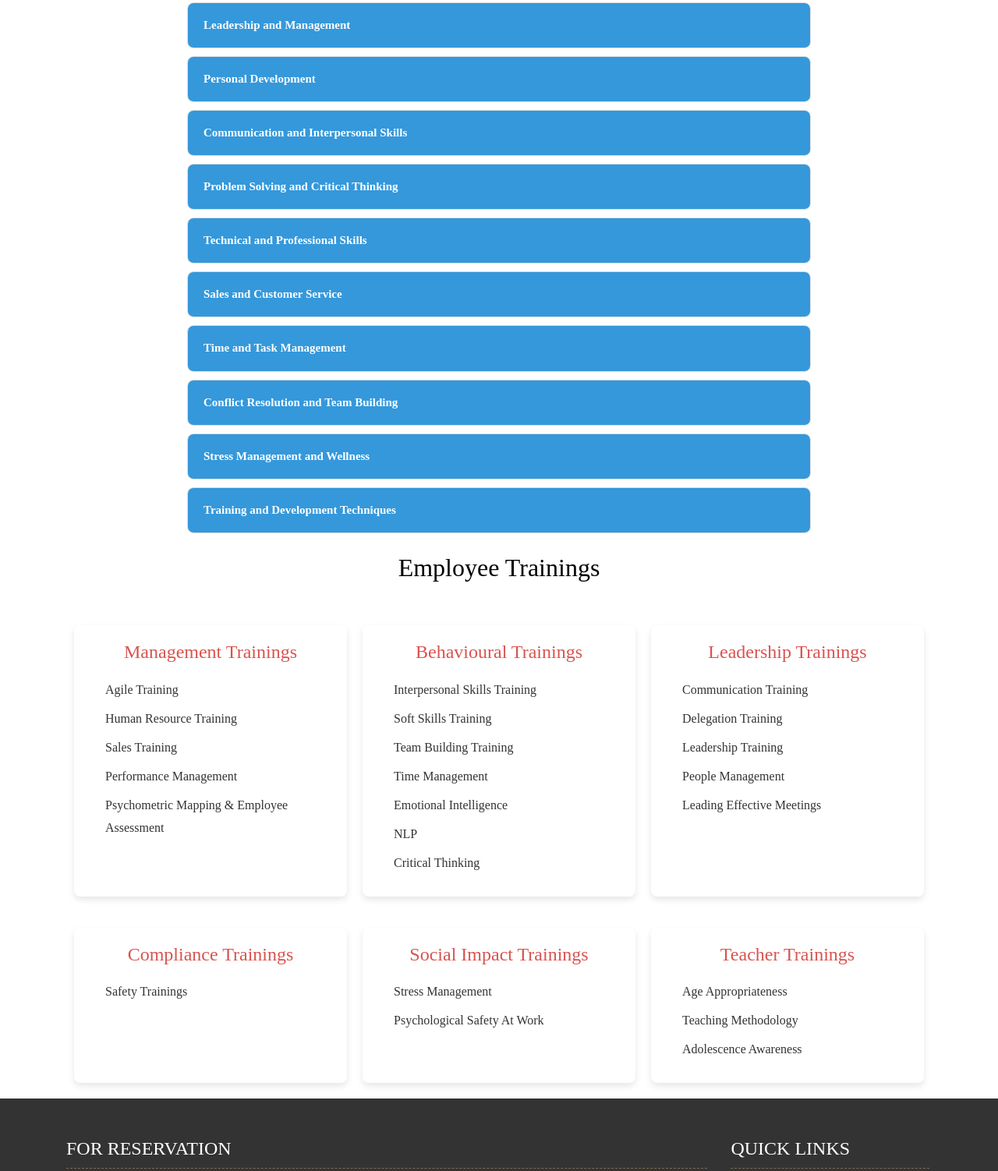
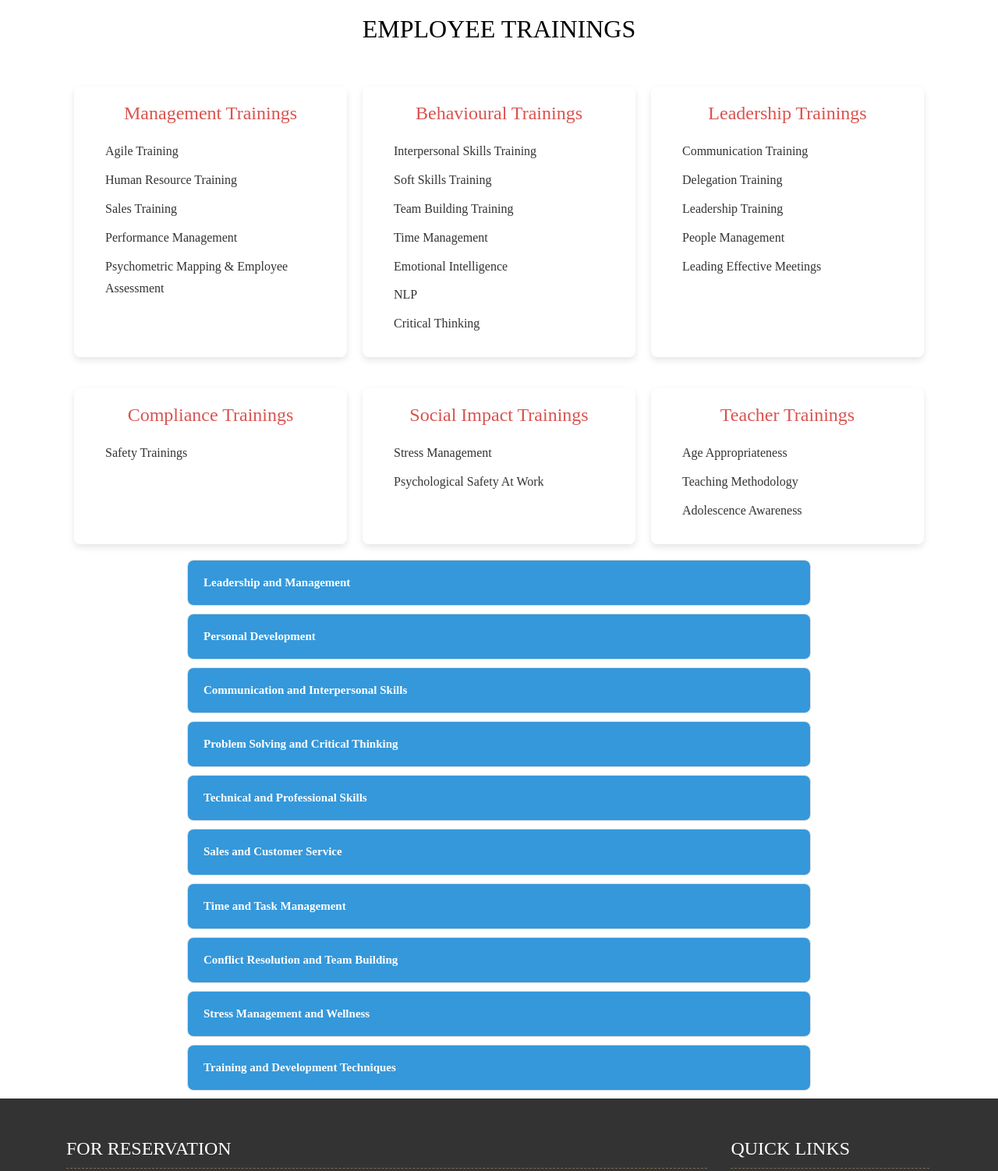
Before and after one commit to SWATHIKAVITHA/lorsan, a plain HTML site: page corporatetraining.html in a window 1280 px wide. Shown: the part 528-2030 px from the top of the page at 78% size. Drawn offline with Linux system fonts and the light colour scheme; a web font is replaced by a local one.

Commit message:
first commit

```diff
--- a/corporatetraining.html
+++ b/corporatetraining.html
@@ -124,7 +124,7 @@
       }
 
       ul {
-          list-style-type: disc;
+        list-style-type: disc !important;
           text-align: left;
           margin: 10px 0 0 20px;
           font-size: 1rem;
@@ -148,7 +148,7 @@
       .training-category:hover {
           transform: scale(1.05); /* Slightly enlarge the div on hover */
           box-shadow: 0 8px 16px rgba(0, 0, 0, 0.2); /* Add a stronger shadow effect on hover */
-          background-color: #f2f2f2; /* Change the background color when hovered */
+          background-color: #3498db; /* Change the background color when hovered */
       }
 
       /* Responsive Media Queries */
@@ -317,8 +317,71 @@
 	</div>
 
 <!-- new topic starts  -->
+ <section class="employee-trainings">
+    <div class="header">
+        <h1>EMPLOYEE TRAININGS</h1>
+    </div>
+    <div class="trainings-container">
+        <div class="training-category">
+            <h2 class="management">Management Trainings</h2>
+            <ul class="bulletin">
+                <li>Agile Training</li>
+                <li>Human Resource Training</li>
+                <li>Sales Training</li>
+                <li>Performance Management</li>
+                <li>Psychometric Mapping & Employee Assessment</li>
+            </ul>
+        </div>
+        <div class="training-category">
+            <h2 class="behavioural">Behavioural Trainings</h2>
+            <ul>
+                <li>Interpersonal Skills Training</li>
+                <li>Soft Skills Training</li>
+                <li>Team Building Training</li>
+                <li>Time Management</li>
+                <li>Emotional Intelligence</li>
+                <li>NLP</li>
+                <li>Critical Thinking</li>
+            </ul>
+        </div>
+        <div class="training-category">
+            <h2 class="leadership">Leadership Trainings</h2>
+            <ul>
+                <li>Communication Training</li>
+                <li>Delegation Training</li>
+                <li>Leadership Training</li>
+                <li>People Management</li>
+                <li>Leading Effective Meetings</li>
+            </ul>
+        </div>
+    </div>
+</section>
+<section class="employee-trainings">
 
-
+    <div class="trainings-container">
+        <div class="training-category">
+            <h2 class="compliance">Compliance Trainings</h2>
+            <ul>
+                <li>Safety Trainings</li>
+            </ul>
+        </div>
+        <div class="training-category">
+            <h2 class="social-impact">Social Impact Trainings</h2>
+            <ul>
+                <li>Stress Management</li>
+                <li>Psychological Safety At Work</li>
+            </ul>
+        </div>
+        <div class="training-category">
+            <h2 class="teacher">Teacher Trainings</h2>
+            <ul>
+                <li>Age Appropriateness</li>
+                <li>Teaching Methodology</li>
+                <li>Adolescence Awareness</li>
+            </ul>
+        </div>
+    </div>
+</section>
     <!-- corporate training list -->
   <!-- <h1>Leadership & Personal Development</h1> -->
   <div class="accordion">
@@ -443,73 +506,10 @@
         });
     });
 </script>
-<section class="employee-trainings">
-    <div class="header">
-        <h1>Employee Trainings</h1>
-    </div>
-    <div class="trainings-container">
-        <div class="training-category">
-            <h2 class="management">Management Trainings</h2>
-            <ul>
-                <li>Agile Training</li>
-                <li>Human Resource Training</li>
-                <li>Sales Training</li>
-                <li>Performance Management</li>
-                <li>Psychometric Mapping & Employee Assessment</li>
-            </ul>
-        </div>
-        <div class="training-category">
-            <h2 class="behavioural">Behavioural Trainings</h2>
-            <ul>
-                <li>Interpersonal Skills Training</li>
-                <li>Soft Skills Training</li>
-                <li>Team Building Training</li>
-                <li>Time Management</li>
-                <li>Emotional Intelligence</li>
-                <li>NLP</li>
-                <li>Critical Thinking</li>
-            </ul>
-        </div>
-        <div class="training-category">
-            <h2 class="leadership">Leadership Trainings</h2>
-            <ul>
-                <li>Communication Training</li>
-                <li>Delegation Training</li>
-                <li>Leadership Training</li>
-                <li>People Management</li>
-                <li>Leading Effective Meetings</li>
-            </ul>
-        </div>
-    </div>
-</section>
+
 
 <!-- Second Section -->
-<section class="employee-trainings">
 
-    <div class="trainings-container">
-        <div class="training-category">
-            <h2 class="compliance">Compliance Trainings</h2>
-            <ul>
-                <li>Safety Trainings</li>
-            </ul>
-        </div>
-        <div class="training-category">
-            <h2 class="social-impact">Social Impact Trainings</h2>
-            <ul>
-                <li>Stress Management</li>
-                <li>Psychological Safety At Work</li>
-            </ul>
-        </div>
-        <div class="training-category">
-            <h2 class="teacher">Teacher Trainings</h2>
-            <ul>
-                <li>Age Appropriateness</li>
-                <li>Teaching Methodology</li>
-                <li>Adolescence Awareness</li>
-            </ul>
-        </div>
-    </div>
-</section>
 
  <!-- corporate training ends  -->
 	<!-- Start Footer -->
--- a/css/style.css
+++ b/css/style.css
@@ -21,7 +21,7 @@
 body {
     color: #666666;
     font-size: 15px;
-    font-family: 'Times New Roman', sans-serif;
+    font-family: 'Times New Roman';
     line-height: 1.80857;
 }
 
--- a/css/styles.css
+++ b/css/styles.css
@@ -293,9 +293,9 @@ p {
       margin-bottom: 20px;
   }
 }
-</style>
-<!-- corporate training css starts -->
-<style>
+
+/* <!-- corporate training css starts --> */
+
 /* General Reset */
 * {
   margin: 0;
@@ -303,12 +303,12 @@ p {
   box-sizing: border-box;
 }
 
-/* body {
-  font-family: 'Arial', sans-serif;
-  background: #f7f9fc;
-  color: #333;
+body {
+  font-family: 'Times New Roman';
+  /* background: #f7f9fc;
+  color: #333; */
   padding: 20px;
-} */
+}
 
 h1 {
   text-align: center;
@@ -395,9 +395,9 @@ h1 {
       font-size: 0.85rem;
   }
 }
-</style>
-<!-- corporate training css ends -->
-<style>
+
+/* <!-- corporate training css ends --> */
+
 .cover-slides1 {
 position: relative;
 height: 100vh; /* Full-screen height */
```
Also changed, not shown: geneticbrainprofiling.html (+2 -2 lines).
